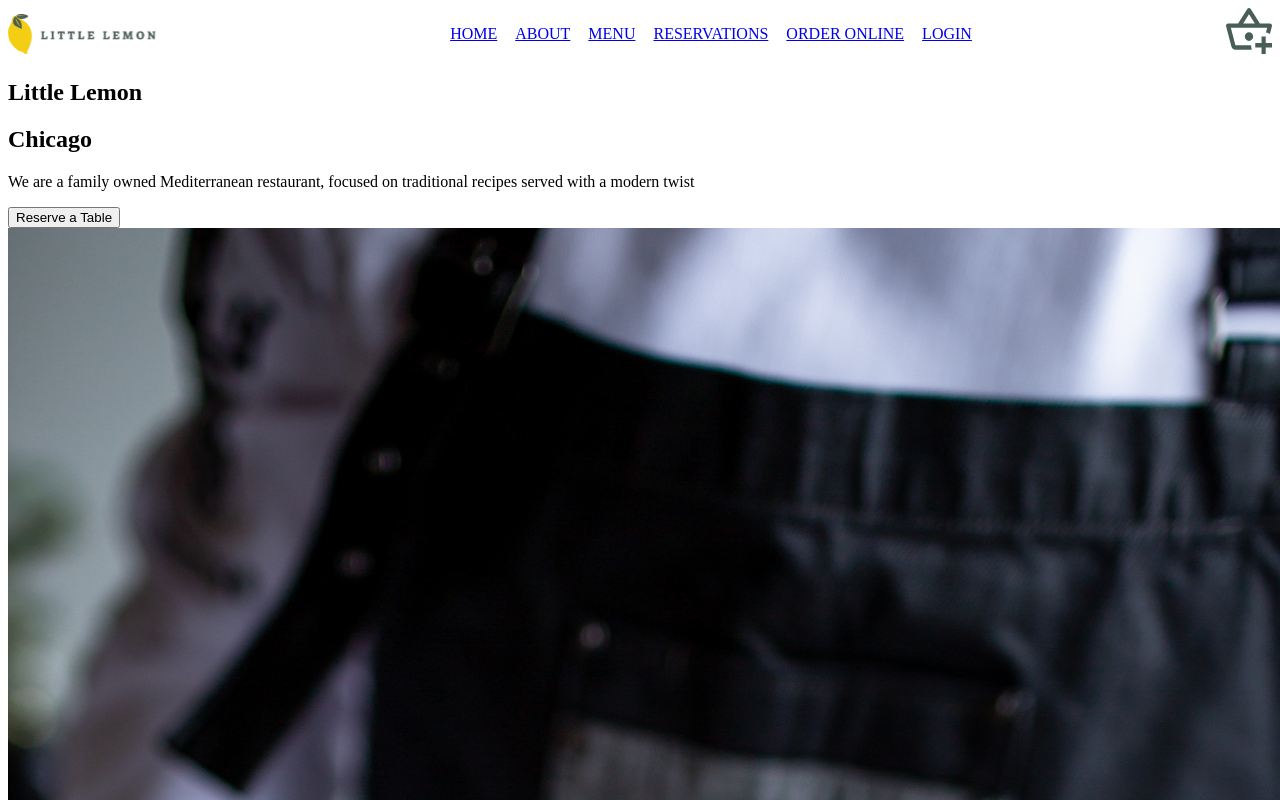
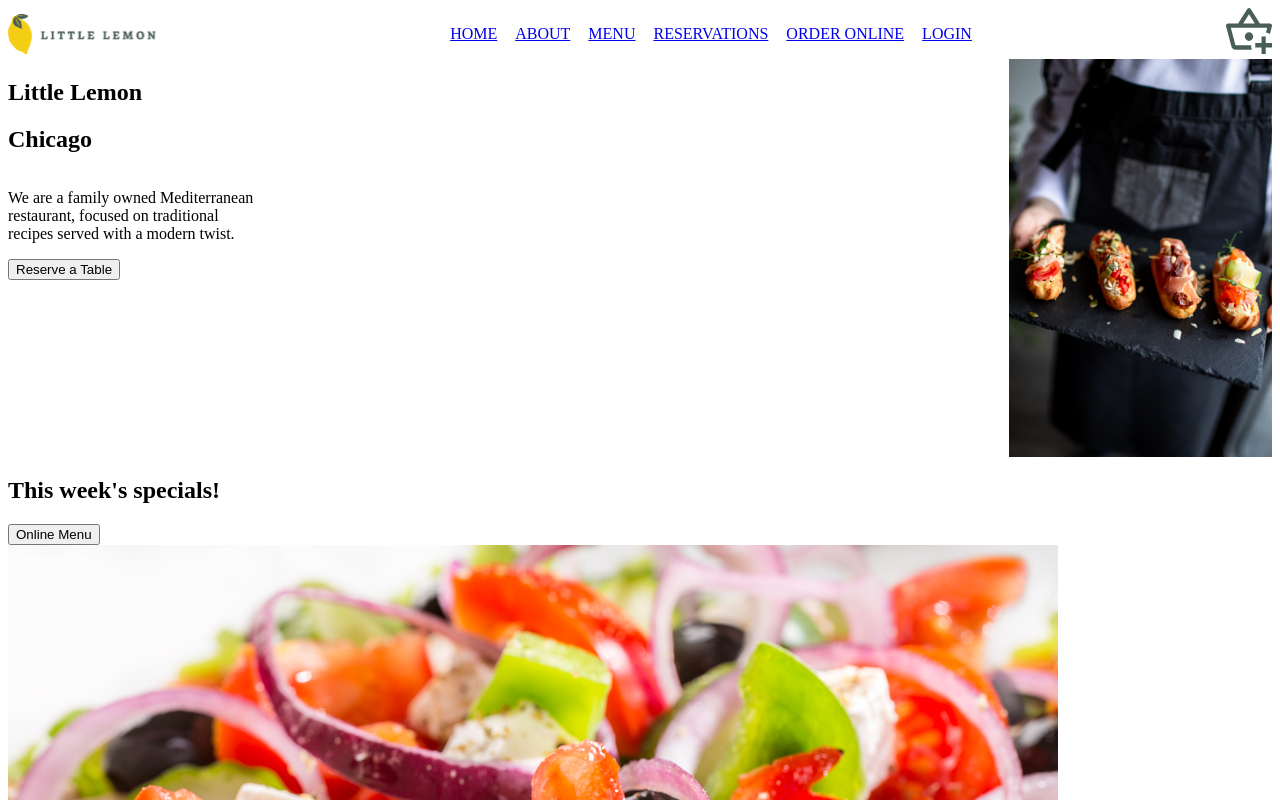
Before and after one commit to 4ndrs/cute-lemon, a React (Create React App) app: page / in a window 1280 px wide. Shown: the top 800 px of the page. Built offline with nearby package versions, Linux system fonts and the light colour scheme.

Commit message:
Add initial Hero.css

```diff
--- /dev/null
+++ b/src/components/Home/Hero.css
@@ -0,0 +1,34 @@
+.hero > header {
+  grid-area: header;
+}
+
+.hero > p {
+  grid-area: description;
+  max-width: 247px;
+}
+
+.hero > button {
+  grid-area: reserve-button;
+}
+
+.hero > img {
+  grid-area: image;
+  max-width: 338px;
+  max-height: 398px;
+  justify-self: end;
+}
+
+.hero > header,
+.hero > button,
+.hero > p {
+  justify-self: start;
+}
+
+.hero {
+  display: grid;
+  grid-template-areas:
+    "header image"
+    "description image"
+    "reserve-button image"
+    ". image";
+}
--- a/src/components/Home/Hero.tsx
+++ b/src/components/Home/Hero.tsx
@@ -1,12 +1,16 @@
 import RestaurantFood from "../../assets/restaurantfood.jpg";
 
+import "./Hero.css";
+
 const Hero = () => (
-  <section>
-    <h1>Little Lemon</h1>
-    <h2>Chicago</h2>
+  <section className="hero">
+    <header>
+      <h1>Little Lemon</h1>
+      <h2>Chicago</h2>
+    </header>
     <p>
       We are a family owned Mediterranean restaurant, focused on traditional
-      recipes served with a modern twist
+      recipes served with a modern twist.
     </p>
     <button>Reserve a Table</button>
     <img src={RestaurantFood} alt="Restaurant food" />
```
